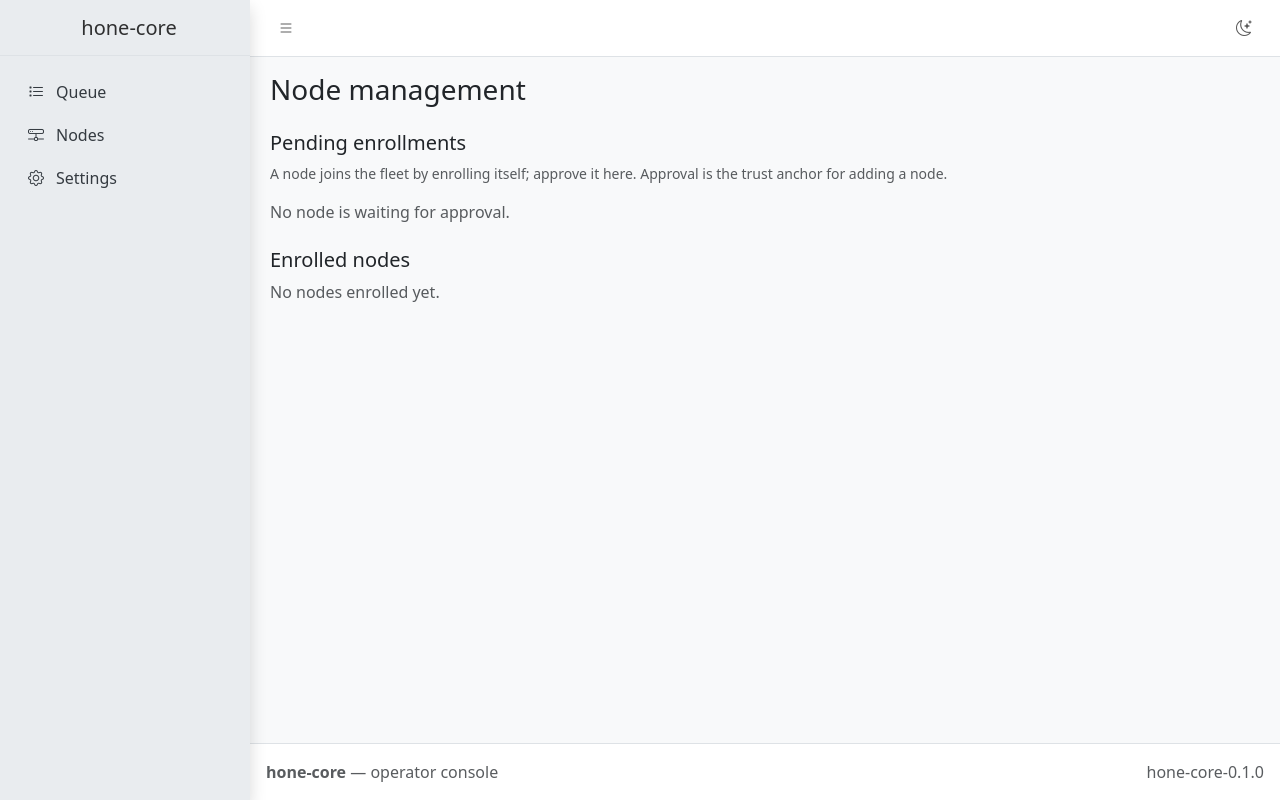
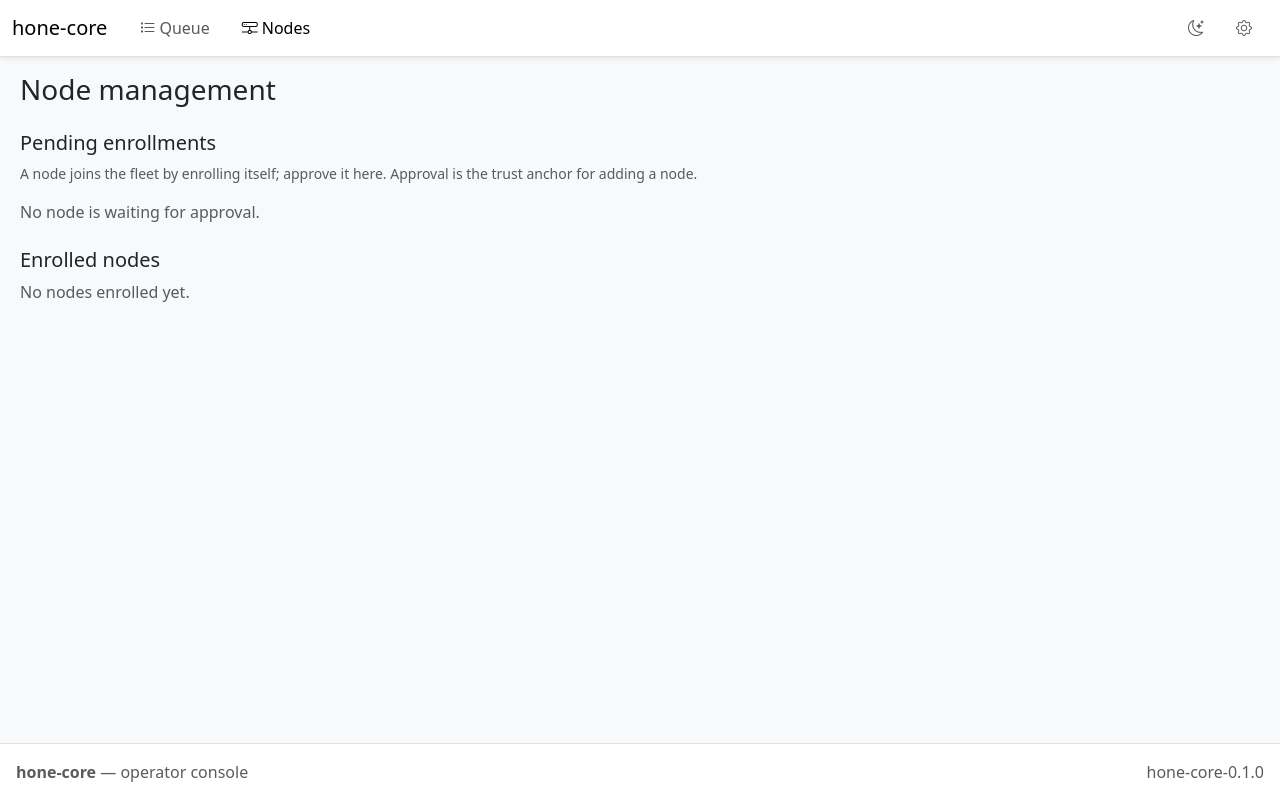
Before and after one commit to mike-scott/hone, a FastAPI app: page /nodes in a window 1280 px wide. Run offline with FastAPI, Linux system fonts and the light colour scheme; parts of the project's set-up code (start-up, migrations or seed data) failed here and were passed over; some libraries are stand-ins or nearby versions.

Commit message:
ui: move main nav from the sidebar to the top bar
The AdminLTE sidebar is gone — primary navigation now lives in the top
navbar. The page chrome is simpler and the content area uses the full
viewport width.

  - templates/base.html — drop the <aside class="app-sidebar"> block
    entirely (with its brand, nav items, and AdminLTE persistence
    hook), the before-paint sidebar-state restore script, and the
    layout-fixed / sidebar-expand-lg body classes. The top
    <nav class="app-header navbar"> now carries the hone-core brand
    on the left and the section links (Queue, Nodes) on the
    main row. Settings sits on the far right alongside the theme
    toggle as a gear-only icon (no label) — discoverable via
    title= + aria-label.

  - Active-link highlighting via `{% set active = request.url.path %}`
    + per-link `.active` class. `/nodes` and `/enroll` both
    activate the Nodes link; `/settings` activates Settings;
    everything else (including /patchsets/...) activates Queue.

Signed-off-by: Michael Scott <mike@foundries.io>

```diff
--- a/core/templates/base.html
+++ b/core/templates/base.html
@@ -17,30 +17,28 @@
     })();
   </script>
 </head>
-<body class="layout-fixed sidebar-expand-lg bg-body-tertiary">
-<script>
-  // Restore the sidebar collapse state from the prior page BEFORE first
-  // paint, so the layout doesn't flash from expanded to collapsed on
-  // every navigation. AdminLTE's own persistence is the source of
-  // truth (opt-in via `data-enable-persistence="true"` on .app-sidebar
-  // below); we read the same localStorage key here just so the body
-  // class is right from the first paint, before adminlte.min.js loads
-  // at the bottom of the page and applies the same state itself.
-  (function () {
-    try {
-      if (localStorage.getItem("lte.sidebar.state") === "sidebar-collapse")
-        document.body.classList.add("sidebar-collapse");
-    } catch (e) {}
-  })();
-</script>
+<body class="bg-body-tertiary">
 <div class="app-wrapper">
 
-  <nav class="app-header navbar navbar-expand bg-body">
+  {# Top-bar nav: brand + primary sections + the theme toggle on the
+     far right. No sidebar — pages have horizontal nav only.
+     `{% set active = request.url.path %}` lets each link decide
+     whether to render with the .active style. #}
+  {% set active = request.url.path %}
+  <nav class="app-header navbar navbar-expand bg-body shadow-sm">
     <div class="container-fluid">
-      <ul class="navbar-nav">
+      <a href="/" class="navbar-brand fw-light">hone-core</a>
+      <ul class="navbar-nav me-auto">
         <li class="nav-item">
-          <a class="nav-link" data-lte-toggle="sidebar" href="#" role="button"
-             aria-label="Toggle sidebar"><i class="bi bi-list"></i></a>
+          <a href="/" class="nav-link
+             {%- if active == '/' %} active{% endif %}">
+            <i class="bi bi-list-task me-1"></i>Queue</a>
+        </li>
+        <li class="nav-item">
+          <a href="/nodes" class="nav-link
+             {%- if active.startswith('/nodes')
+                  or active.startswith('/enroll') %} active{% endif %}">
+            <i class="bi bi-hdd-network me-1"></i>Nodes</a>
         </li>
       </ul>
       <ul class="navbar-nav ms-auto">
@@ -48,34 +46,15 @@
           <a class="nav-link" href="#" id="theme-toggle" role="button"
              aria-label="Toggle light/dark theme"><i class="bi"></i></a>
         </li>
+        <li class="nav-item">
+          <a href="/settings" class="nav-link
+             {%- if active.startswith('/settings') %} active{% endif %}"
+             aria-label="Settings" title="Settings">
+            <i class="bi bi-gear"></i></a>
+        </li>
       </ul>
     </div>
   </nav>
-
-  <aside class="app-sidebar bg-body-secondary shadow"
-         data-enable-persistence="true">
-    <div class="sidebar-brand">
-      <a href="/" class="brand-link"><span class="brand-text fw-light">hone-core</span></a>
-    </div>
-    <div class="sidebar-wrapper">
-      <nav class="mt-2">
-        <ul class="nav sidebar-menu flex-column" role="menu">
-          <li class="nav-item">
-            <a href="/" class="nav-link">
-              <i class="nav-icon bi bi-list-task"></i><p>Queue</p></a>
-          </li>
-          <li class="nav-item">
-            <a href="/nodes" class="nav-link">
-              <i class="nav-icon bi bi-hdd-network"></i><p>Nodes</p></a>
-          </li>
-          <li class="nav-item">
-            <a href="/settings" class="nav-link">
-              <i class="nav-icon bi bi-gear"></i><p>Settings</p></a>
-          </li>
-        </ul>
-      </nav>
-    </div>
-  </aside>
 
   <main class="app-main">
     <div class="app-content">
```
